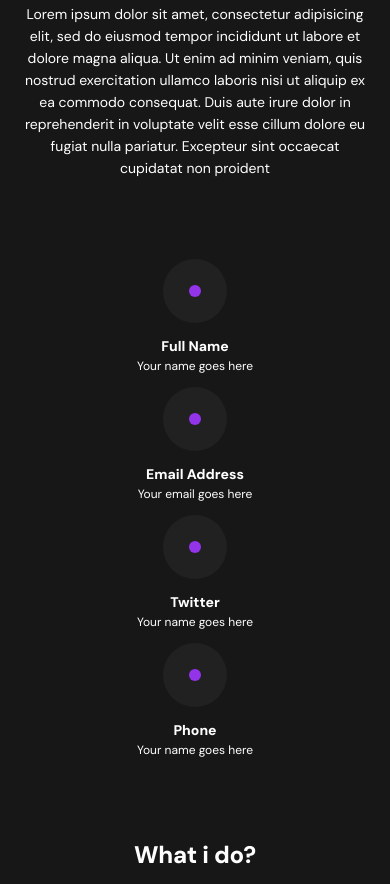
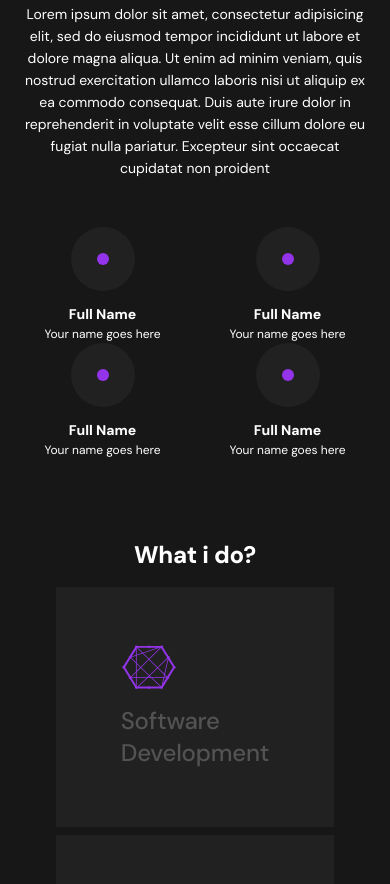
Before and after one commit to imedisa/Portfolio, a website built with Vite: page index.html in a window 390 px wide. Shown: the part 706-1590 px from the top of the page. Built offline with nearby package versions, Linux system fonts and the light colour scheme.

Commit message:
changed about section , add grid system for mobile

```diff
--- a/index.html
+++ b/index.html
@@ -88,11 +88,11 @@
             reprehenderit in voluptate velit esse cillum dolore eu fugiat nulla
             pariatur. Excepteur sint occaecat cupidatat non proident
           </p>
-          <div class="flex flex-col lg:flex-row justify-between sm:px-20 mt-20">
-            <div class="flex flex-col items-center">
+          <div class="grid md:grid-cols-4 grid-cols-2 gap-x-3 mt-12">
+            <div class="">
               <div>
                 <span
-                  class="bg-span w-16 h-16 z-1 relative rounded-full flex items-center justify-center"
+                  class="bg-span w-16 h-16 z-1 relative rounded-full flex items-center justify-center mx-auto"
                 >
                   <img
                     src="./images/svg/Ellipse 8.svg"
@@ -106,10 +106,10 @@
                 Your name goes here
               </div>
             </div>
-            <div class="mt-3 lg:mt-0 flex flex-col items-center">
+            <div class="">
               <div>
                 <span
-                  class="bg-span w-16 h-16 z-1 relative rounded-full flex items-center justify-center"
+                  class="bg-span w-16 h-16 z-1 relative rounded-full flex items-center justify-center mx-auto"
                 >
                   <img
                     src="./images/svg/Ellipse 8.svg"
@@ -118,15 +118,15 @@
                   />
                 </span>
               </div>
-              <div class="font-bold text-sm lg:text-lg mt-3">Email Address</div>
+              <div class="font-bold text-sm lg:text-lg mt-3">Full Name</div>
               <div class="font-normal text-xs lg:text-normal">
-                Your email goes here
+                Your name goes here
               </div>
             </div>
-            <div class="mt-3 lg:mt-0 flex flex-col items-center">
+            <div class="">
               <div>
                 <span
-                  class="bg-span w-16 h-16 z-1 relative rounded-full flex items-center justify-center"
+                  class="bg-span w-16 h-16 z-1 relative rounded-full flex items-center justify-center mx-auto"
                 >
                   <img
                     src="./images/svg/Ellipse 8.svg"
@@ -135,15 +135,15 @@
                   />
                 </span>
               </div>
-              <div class="font-bold text-sm lg:text-lg mt-3">Twitter</div>
+              <div class="font-bold text-sm lg:text-lg mt-3">Full Name</div>
               <div class="font-normal text-xs lg:text-normal">
                 Your name goes here
               </div>
             </div>
-            <div class="mt-3 lg:mt-0 flex flex-col items-center">
+            <div class="">
               <div>
                 <span
-                  class="bg-span w-16 h-16 z-1 relative rounded-full flex items-center justify-center"
+                  class="bg-span w-16 h-16 z-1 relative rounded-full flex items-center justify-center mx-auto"
                 >
                   <img
                     src="./images/svg/Ellipse 8.svg"
@@ -152,7 +152,7 @@
                   />
                 </span>
               </div>
-              <div class="font-bold text-sm lg:text-lg mt-3">Phone</div>
+              <div class="font-bold text-sm lg:text-lg mt-3">Full Name</div>
               <div class="font-normal text-xs lg:text-normal">
                 Your name goes here
               </div>
@@ -198,13 +198,22 @@
               <p
                 class="text-left mt-4 gray-text2 font-medium text-2xl xl:text-4xl"
               >
-                Web <br />
-                Design
+                Software <br />
+                Development
               </p>
             </div>
           </div>
         </div>
       </div>
+
     </div>
   </body>
 </html>
+
+<!-- TEACH GRID SYSTEM AND GAP  -->
+<!-- <div class="grid xl:grid-cols-4 lg:grid-cols-3 grid-cols-2 gap-x-3 gap-y-3">
+  <div class="bg-sl ate-600">1</div>
+  <div class="bg-slate-600">2</div>
+  <div class="bg-slate-600">3</div>
+  <div class="bg-slate-600">4</div>
+</div> -->
```
Also changed, not shown: styles/main.css.
